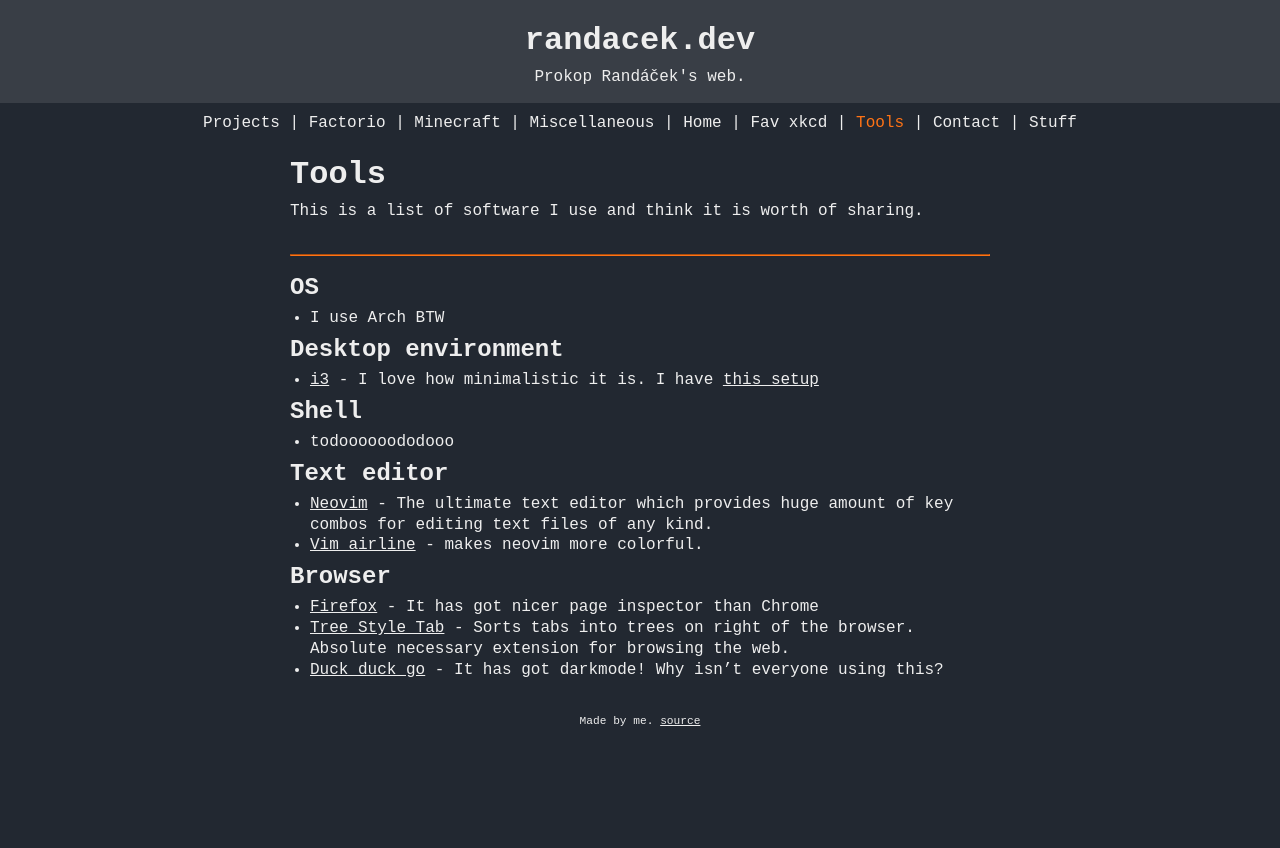
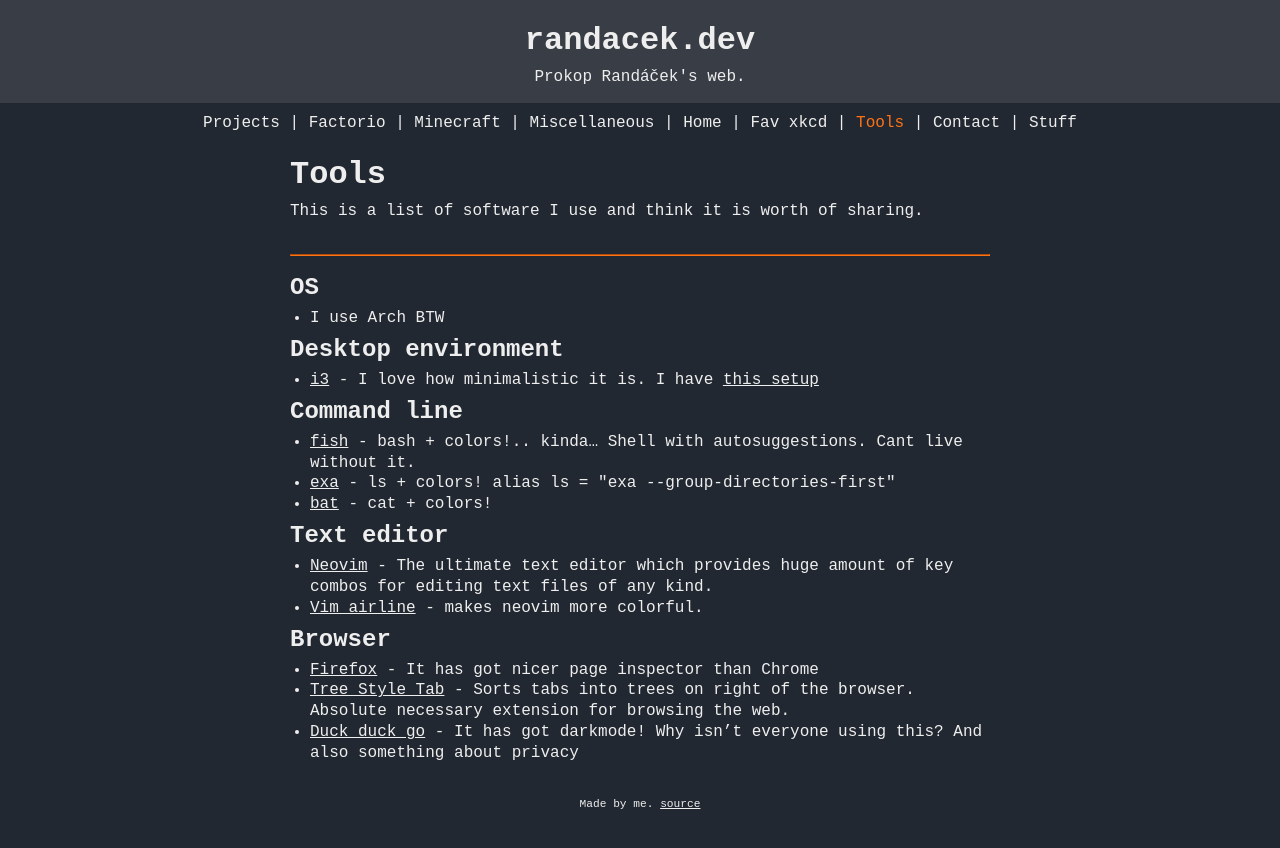
Before and after one commit to ProkopRandacek/randacek.dev, a Jekyll site: the page built from content/tools.md, in a window 1280 px wide. Shown: the top 848 px of the page. Built offline with Jekyll 4.4.1, drawn with Linux system fonts in a browser that asks for light colours.

Commit message:
tools content update

```diff
--- a/content/tools.md
+++ b/content/tools.md
@@ -14,11 +14,13 @@
 
 ## Desktop environment
 
-- [i3](https://i3wm.org/) - I love how minimalistic it is. I have [this setup]({{'assets/setup.png' | absolute_url}})
+- [i3](https://i3wm.org/) - I love how minimalistic it is. I have [this setup](/assets/setup.png)
 
-## Shell
+## Command line
 
-- todoooooododooo
+- [fish](https://fishshell.com) - bash + colors!.. kinda... Shell with autosuggestions. Cant live without it.
+- [exa](https://the.exa.website) - ls + colors! `alias ls = "exa --group-directories-first"`
+- [bat](https://github.com/sharkdp/bat) - cat + colors!
 
 ## Text editor
 
@@ -29,4 +31,4 @@
 
 - [Firefox](https://mozilla.org/en-US/firefox/browsers/) - It has got nicer page inspector than Chrome
 - [Tree Style Tab](https://github.com/piroor/treestyletab) - Sorts tabs into trees on right of the browser. Absolute necessary extension for browsing the web.
-- [Duck duck go](https://ddg.gg/) - It has got darkmode! Why isn't everyone using this?
+- [Duck duck go](https://ddg.gg/) - It has got darkmode! Why isn't everyone using this? And also something about privacy
```
